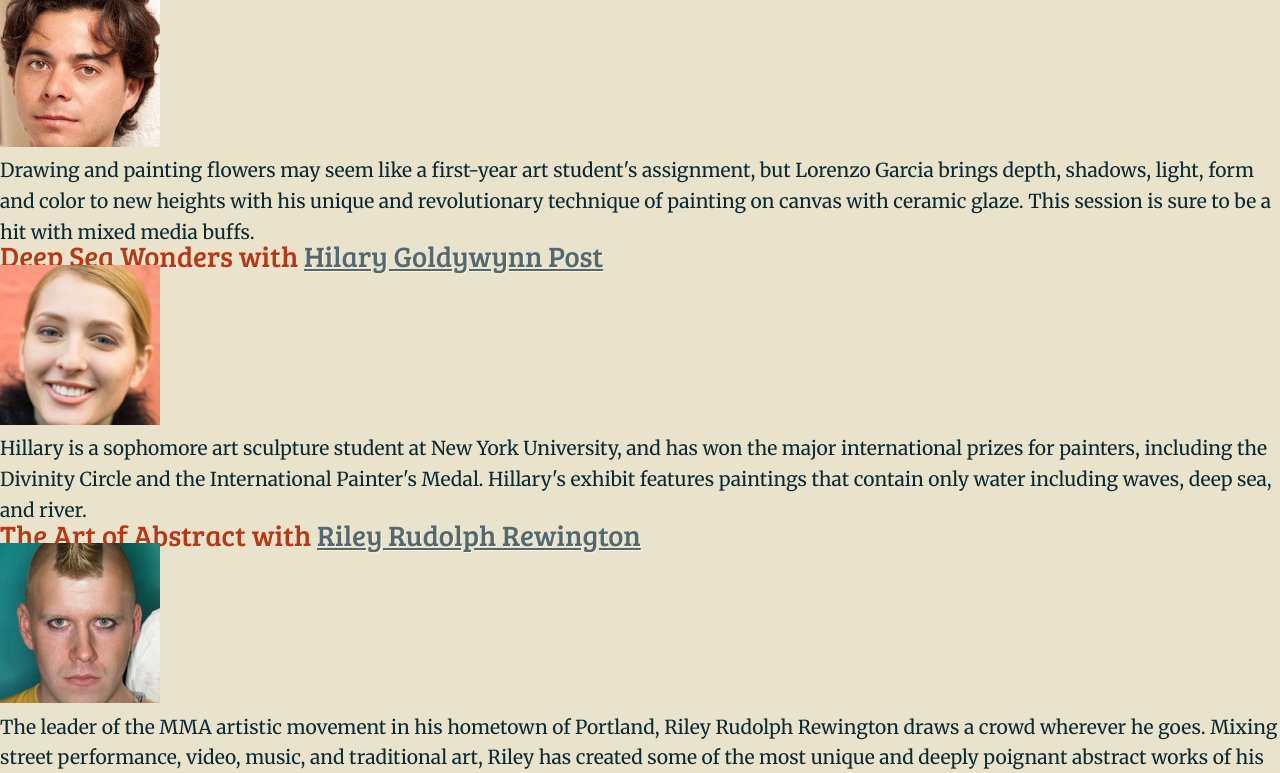
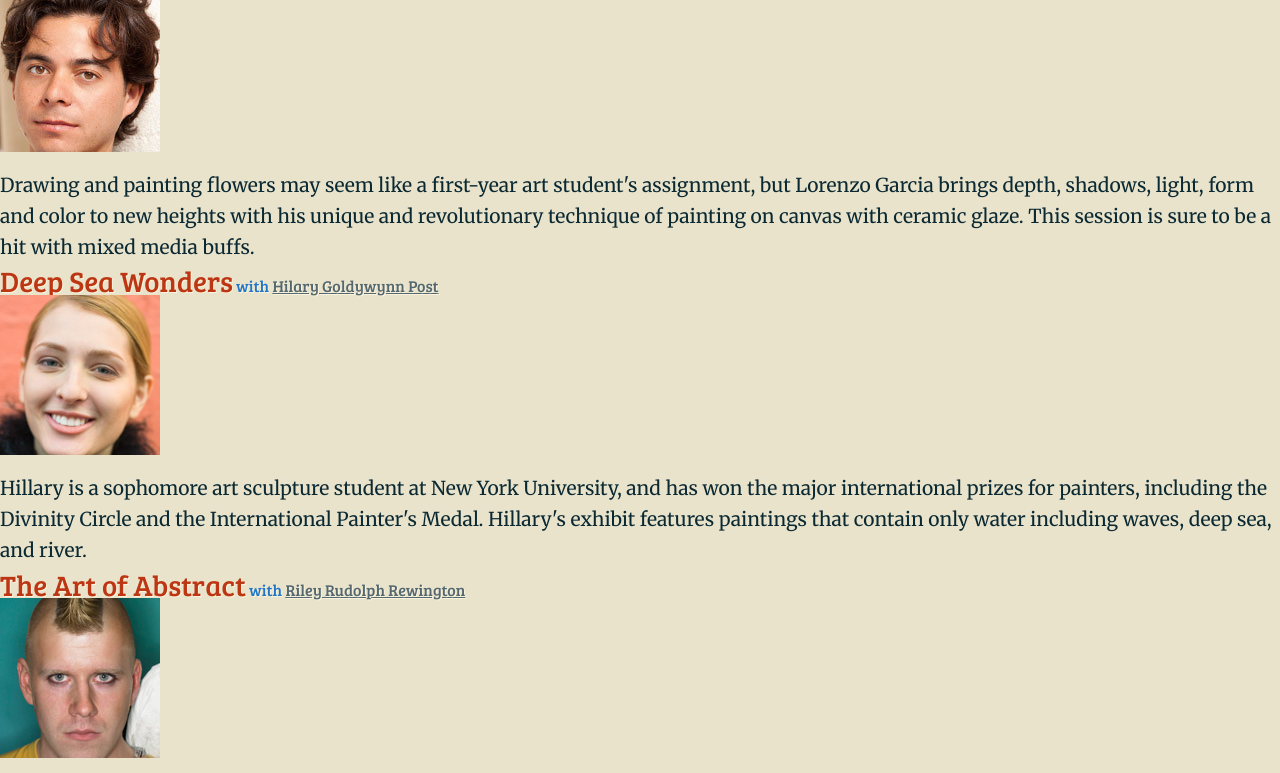
Before and after one commit to Tetsumote/sassCompas, a website: page index.html in a window 1280 px wide. Shown: the part 385-1158 px from the top of the page. Drawn offline with Linux system fonts and the light colour scheme.

Commit message:
com.8 working in modules.scss

```diff
--- a/_/components/sass/_base.scss
+++ b/_/components/sass/_base.scss
@@ -45,4 +45,11 @@ a{
 	}
 }
 
-p{}
+p{
+	margin-bottom: 10px;
+}
+
+.small{
+	font-size: 1rem;
+	color:$blue;
+}
```
Also changed, not shown: _/css/styles.css.
